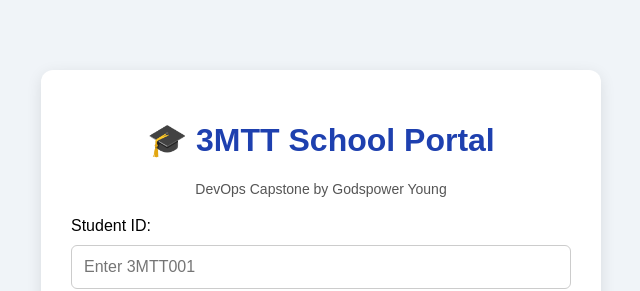
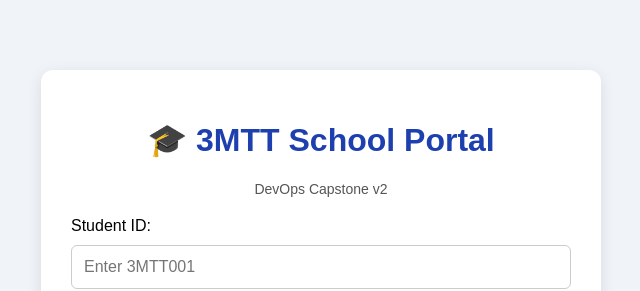
Before and after one commit to GOSSY001/School-Portal-CiCd, a plain HTML site: page index.html in a window 1280 px wide. Shown: the top 291 px of the page, without its empty margins (319-959 px from the left). Drawn offline with Linux system fonts and the light colour scheme.

Commit message:
Update index.html

```diff
--- a/index.html
+++ b/index.html
@@ -18,7 +18,7 @@
 <body>
   <div class="container">
     <h1>🎓 3MTT School Portal</h1>
-    <p class="subtitle">DevOps Capstone by Godspower Young</p>
+    <p class="subtitle">DevOps Capstone v2</p>
 
     <label>Student ID:</label>
     <input type="text" id="studentId" placeholder="Enter 3MTT001">
```
